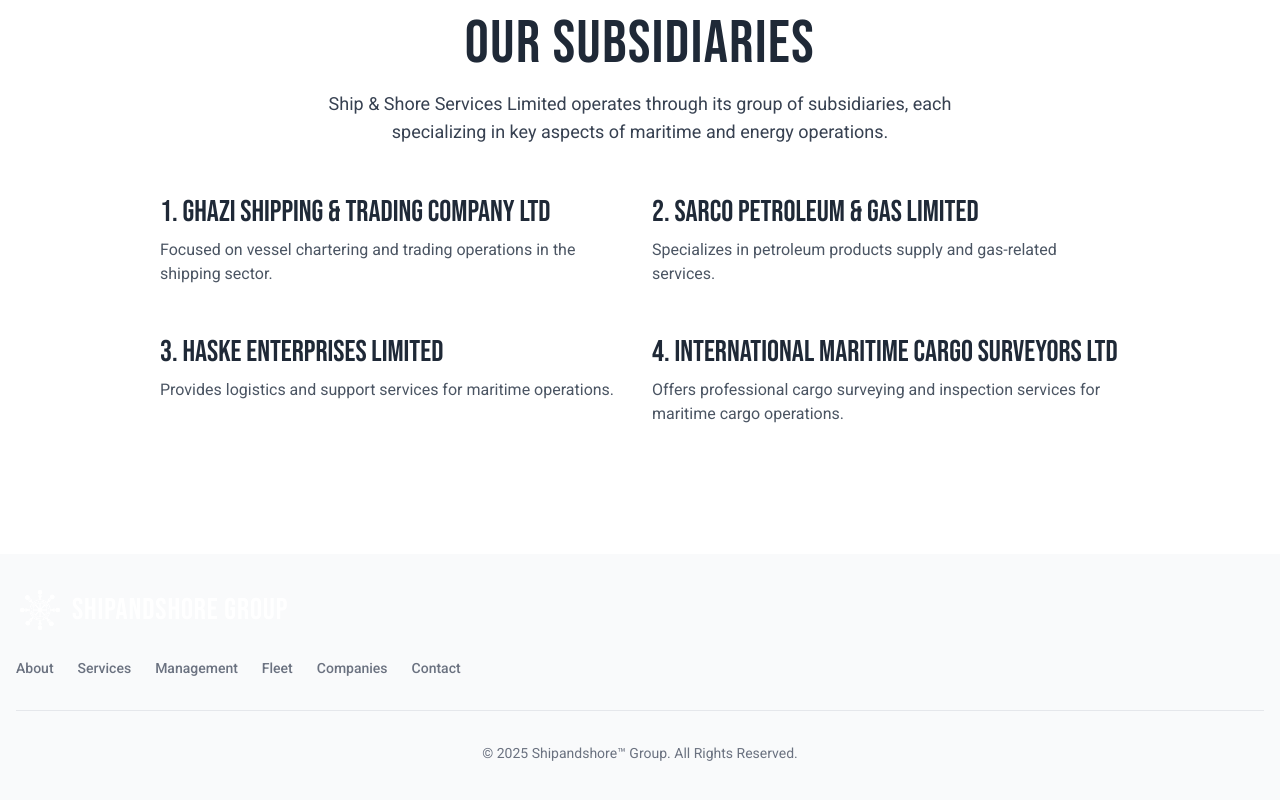
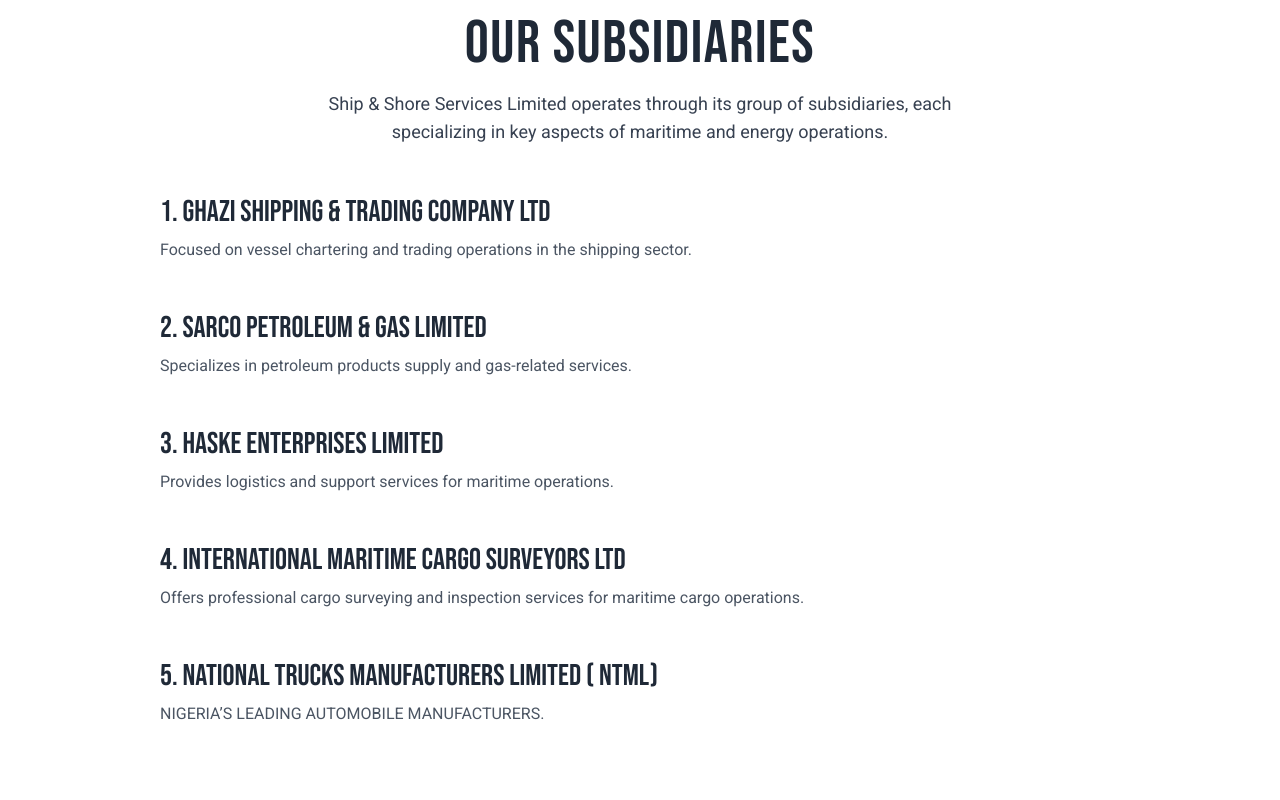
Before and after one commit to augustine-ugwu/ShipandshoreNewSite, a Next.js app: page /companies in a window 1280 px wide. Shown: the part 460-1260 px from the top of the page. Built offline with nearby package versions, Linux system fonts and the light colour scheme.

Commit message:
Added company

```diff
--- a/src/app/companies/page.js
+++ b/src/app/companies/page.js
@@ -23,7 +23,7 @@ export default function CompaniesPage() {
             subsidiaries, each specializing in key aspects of maritime and
             energy operations.
           </p>
-          <div className="mt-6 grid grid-cols-1 md:grid-cols-2 gap-6">
+          <div className="mt-6 grid grid-cols-1 gap-6">
             <div className="pt-6 text-left">
               <h3 className="font-bebas-neue text-3xl text-gray-800">
                 1. Ghazi Shipping & Trading Company Ltd
@@ -59,6 +59,14 @@ export default function CompaniesPage() {
                 maritime cargo operations.
               </p>
             </div>
+            <div className="pt-6 text-left">
+              <h3 className="font-bebas-neue text-3xl text-gray-800">
+                5. National Trucks manufacturers limited ( NTML)
+              </h3>
+              <p className="mt-2 text-gray-600">
+                NIGERIA’S LEADING AUTOMOBILE MANUFACTURERS.
+              </p>
+            </div>
           </div>
         </div>
       </div>
```
